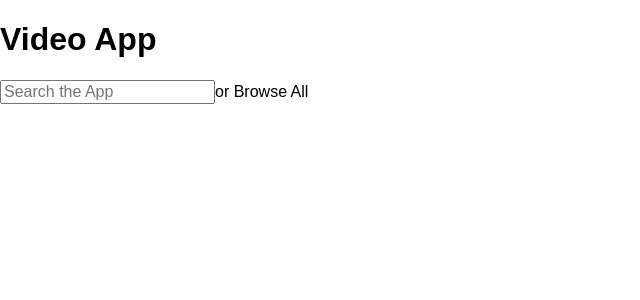
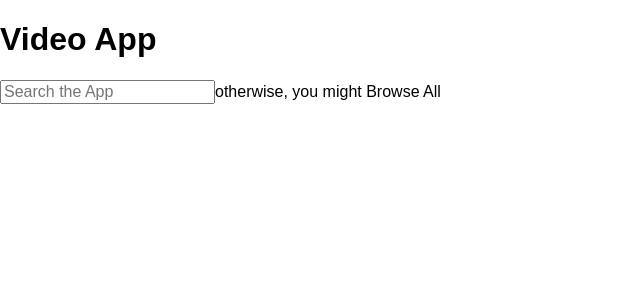
Before and after one commit to ssttv/react-env-project, a React (Create React App) app: page / in a window 1280 px wide. Shown: the top 300 px of the page, without its empty margins (0-640 px from the left). Built offline with nearby package versions, Linux system fonts and the light colour scheme.

Commit message:
feat: improved text message

```diff
--- a/src/App.js
+++ b/src/App.js
@@ -10,7 +10,7 @@ const App = () => (
     <div classname="landing">
       <h1>Video App</h1>
       <input type="text" placeholder="Search the App" />
-      <a>or Browse All</a>
+      <a>otherwise, you might Browse All</a>
     </div>
   </div>
 );
```
